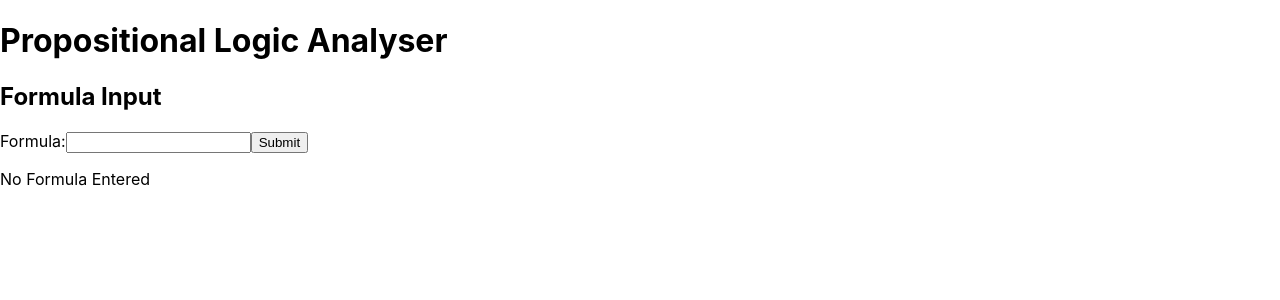
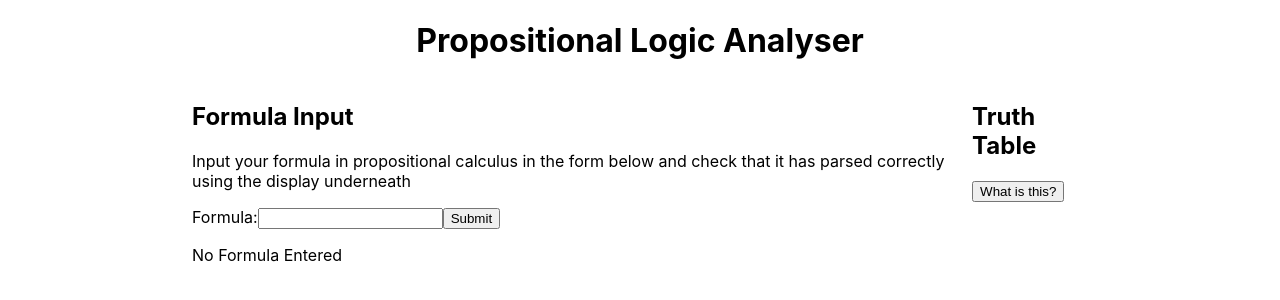
Before and after one commit to davidveitch11/LogicAnalyser, a React (Create React App) app: page / in a window 1280 px wide. Shown: the top 300 px of the page. Built offline with nearby package versions, Linux system fonts and the light colour scheme; what antlr4 would draw is missing.

Commit message:
Added more style, info, comments

```diff
--- a/src/App.css
+++ b/src/App.css
@@ -1,38 +1,18 @@
-.App {
+
+.table {
+  display: table;
+  margin: auto;
+  max-width: 70vw;
+}
+
+.row {
+  display: table-row;
+}
+
+.col {
+  display: table-cell;
+}
+
+h1 {
   text-align: center;
 }
-
-.App-logo {
-  height: 40vmin;
-  pointer-events: none;
-}
-
-@media (prefers-reduced-motion: no-preference) {
-  .App-logo {
-    animation: App-logo-spin infinite 20s linear;
-  }
-}
-
-.App-header {
-  background-color: #282c34;
-  min-height: 100vh;
-  display: flex;
-  flex-direction: column;
-  align-items: center;
-  justify-content: center;
-  font-size: calc(10px + 2vmin);
-  color: white;
-}
-
-.App-link {
-  color: #61dafb;
-}
-
-@keyframes App-logo-spin {
-  from {
-    transform: rotate(0deg);
-  }
-  to {
-    transform: rotate(360deg);
-  }
-}
--- a/src/App.js
+++ b/src/App.js
@@ -7,25 +7,29 @@ import CNFDisplay from './CNFDisplay';
 import DPLL from './DPLL';
 
 function App() {
-    return <>
-        <Title />
+    return <div className='app'>
+        <h1>Propositional Logic Analyser</h1>
+        <div className='table'>
             <FormulaManager>
+                <div className="row">
+                    <div className='col'>
                         {/* Form to enter the propositional formula */}
                         <FormulaForm />
 
                         {/* Display of the CNF representation of the formula */}
                         <CNFDisplay />
 
+                        {/* Section to perform DPLL processing of the formula */}
                         <DPLL />
-
+                    </div>
+                    <div className='col'>
                         {/* Truth table (if possible) for the proposition */}
                         <TruthTable />
+                    </div>
+                </div>
             </FormulaManager>
-    </>;
-}
-
-function Title() {
-    return <h1>Propositional Logic Analyser</h1>
+        </div>
+    </div>;
 }
 
 export default App;
--- a/src/Contexts.js
+++ b/src/Contexts.js
@@ -11,7 +11,8 @@ const FormulaContext = React.createContext(
         setFormula: () => {},
         tree : null,
         error: null,
-        cnf: null
+        cnf: null,
+        dpll: null
     }
 );
 
--- a/src/DPLL.js
+++ b/src/DPLL.js
@@ -1,131 +1,56 @@
-import { useContext, useState } from "react";
+import { useContext } from "react";
 import { FormulaContext } from "./Contexts";
+import WhatIsThisBtn from "./WhatIsThisBtn";
 
+/**
+ * This component will display the results of DPLL analysis on the formula parsed.
+ * See DPLLCalculations for details
+ */
 function DPLL() {
-    const {cnf} = useContext(FormulaContext)
-    const [out, outSetter] = useState([])
+    const {dpll} = useContext(FormulaContext)
 
-    if (!cnf) {
-        if (out.length > 0) {
-            outSetter([])
-        }
-
-        return null
-    }
-
-    const recalculate = () => {
-        const newOut = []
-        const print = line => {
-            newOut.push(line)
-        }
-
-        const {result, assignment} = doDPLL(cnf, print)
-
-        if (result) {
-            print("Formula is satisfied by " + assignment)
-        } else {
-            print("Formula is unsatisfiable")
-        }
-        outSetter(newOut)
+    // Dont display if nothing available
+    if (!dpll) {
+        return null;
     }
 
     return (
         <div id="dpll">
             <h2>DPLL analysis</h2>
-            <button type="button" onClick={recalculate}>Perform DPLL</button>
-            {out.map((line, i) => <p key={"line" + i}>{line}</p>)}
+
+            {/* Explain to user what this does */}
+            <WhatIsThisBtn>
+                <p>
+                    DPLL is an algorithm for determining if a proposition is
+                    satisfiable and finding and least one satisfying assignment.
+                </p>
+                <p>
+                    The first step is to convert the formula to CNF (see above).
+                    Once this has been done DPLL performs 'unit propagation' as
+                    far as it can. This involves finding a 'unit' - a clause
+                    containing just on literal so that any assignment must have
+                    literal be true - and removing any clause containing the same
+                    literal - since the literal is true, the clause is satisfied -
+                    and removing the negation of the literal from anywhere else -
+                    since it will be false, it cannot satisfy those clauses.
+                </p>
+                <p>
+                    If there are no units, one must be chosen by selecting a random
+                    literal and assuming it is true, propagating it and continuing
+                    to see if an assignment can be found, and backtracking and
+                    choosing a different literal otherwise.
+                </p>
+                <p>
+                    If the formula is emptied - no more clauses - then it is satisfied.
+                    If the formula contains an empty clause then no assignment will
+                    satisfy it, so the formula is unsatisfiable.
+                </p>
+            </WhatIsThisBtn>
+
+            {/* Display the lines of text in DPLL as rows */}
+            {dpll.map((line, i) => <p key={"line" + i}>{line}</p>)}
         </div>
     );
 }
 
-function doDPLL(cnf, print) {
-    print("Starting iteration with CNF: " + cnfToString(cnf))
-
-    // Check for exit condition
-    if (cnf.length === 0) {
-        print("Found empty formula (satisfied)")
-        return {result: true, assignment: []}
-    }
-    if (cnf.some(clause => clause.length === 0)) {
-        print("Found empty clause (contradiction)")
-        return {result: false, assignment: []}
-    }
-
-    // Make copy of objects
-    let newCNF = cnf.map(clause => [...clause])
-
-    // Find unit clause (or null if no clauses are units)
-    const [unit] = newCNF.find(clause => clause.length === 1) || [null]
-
-    if (!unit) {
-        // Without a unit clause, take a random guess
-
-        print("No unit clauses found");
-
-        let found = false;
-        let ret = {result: false, assignment: []};
-
-        cnf.forEach(clause => clause.forEach(literal => {
-            if (found) {
-                return;
-            }
-
-            print("Guess using literal " + literal.toString() + " from clause {" + clause.join(",") + "}")
-
-            // Use literal as the unit
-            const nCNF = propagateUnit(newCNF, literal, print)
-
-            const {result, assignment} = doDPLL(nCNF, print)
-            if (result) {
-                found = true;
-                ret = {result, assignment: [...assignment, literal]}
-                return;
-            }
-
-            print("Backtracking literal " + literal.toString() + " from clause {" + clause.join(",") + "}")
-        }))
-
-        return ret;
-    }
-
-    // With a unit clause, perform propagation
-
-    newCNF = propagateUnit(newCNF, unit, print);
-
-    // const strings = newCNF.map(clause => "{" + clause.join(",") + "}")
-    // lines.push(str, "new CNF: " + strings.join(" "))
-
-    const {result, assignment} = doDPLL(newCNF, print)
-    return {result, assignment: [...assignment, unit]}
-}
-
-function propagateUnit(cnf, unit, print) {
-    // Remove clauses with literals which match the unit
-    let removedClauses = cnf.filter(clause => clause.some(literal => literal.matches(unit) === 1))
-
-    // Remove literals which match the unit's inverse from clauses
-    let removedLiterals = cnf.filter(clause => clause.some(literal => literal.matches(unit) === -1))
-
-    print(
-        "propagating unit: " + unit.toString()
-        + "; "
-        + "removed " + removedClauses.length
-        + " clause(s): " + cnfToString(removedClauses)
-        + "; "
-        + "removed unit from " + removedLiterals.length
-        + " clause(s): " + cnfToString(removedLiterals)
-    )
-
-    // Perform removals
-    cnf = cnf.filter(clause => !clause.some(literal => literal.matches(unit) === 1))
-    cnf = cnf.map(clause => clause.filter(literal => literal.matches(unit) === 0))
-
-    return cnf
-}
-
-function cnfToString(cnf) {
-    const strings = cnf.map(clause => "{" + clause.join(",") + "}")
-    return strings.join(" ")
-}
-
 export default DPLL;
--- /dev/null
+++ b/src/DPLLCalculations.js
@@ -0,0 +1,134 @@
+/**
+ * This function takes a CNF string and uses the DPLL algorithm recursively
+ * to determine if the string is satisfiable.
+ * It returns a list of human-readable strings describing its process and
+ * the result it reaches.
+ */
+function recalculateDPLL(cnf) {
+    // A list of human-readable strings for the user
+    const strings = []
+    const print = str => strings.push(str)
+
+    // Start calculation
+    const {result, assignment} = doDPLL(cnf, print)
+
+    // Add a string for the final result
+    if (result) {
+        print("Formula is satisfied by " + assignment)
+    } else {
+        print("Formula is unsatisfiable")
+    }
+
+    return strings
+}
+
+/**
+ * Recursively perform DPLL on the CNF formula until either satisfaction occurs
+ * or it is determined to be unsatisfiable. It takes the formula and a print
+ * function which must accept strings and returns an object with two fields:
+ * result containing true (if satisfied) or false, and assignment containing an
+ * array of the literals which are true in order to satisfy the formula.
+ */
+function doDPLL(cnf, print) {
+    print("Starting iteration with CNF: " + cnfToString(cnf))
+
+    // Check for exit condition
+    if (cnf.length === 0) {
+        print("Found empty formula (satisfied)")
+        return {result: true, assignment: []}
+    }
+    if (cnf.some(clause => clause.length === 0)) {
+        print("Found empty clause (contradiction)")
+        return {result: false, assignment: []}
+    }
+
+    // Make copy of objects
+    let newCNF = cnf.map(clause => [...clause])
+
+    // Find unit clause (or null if no clauses are units)
+    const [unit] = newCNF.find(clause => clause.length === 1) || [null]
+
+    if (!unit) {
+        // Without a unit clause, take a random guess
+
+        print("No unit clauses found");
+
+        // Used to break the loop
+        let found = false;
+
+        // Return value
+        let ret = {result: false, assignment: []};
+
+        // Iterate over all literals
+        cnf.forEach(clause => clause.forEach(literal => {
+            if (found) {
+                return;
+            }
+
+            print("Guess using literal " + literal.toString() + " from clause {" + clause.join(",") + "}")
+
+            // Use literal as the unit
+            const nCNF = propagateUnit(newCNF, literal, print)
+
+            // Recurse
+            const {result, assignment} = doDPLL(nCNF, print)
+
+            // Found a satisfying result, set return value and break the loops
+            if (result) {
+                found = true;
+                ret = {result, assignment: [...assignment, literal]}
+                return;
+            }
+
+            print("Backtracking literal " + literal.toString() + " from clause {" + clause.join(",") + "}")
+        }))
+
+        return ret;
+    }
+
+    // With a unit clause, perform propagation
+
+    newCNF = propagateUnit(newCNF, unit, print);
+
+    // Recurse
+    const {result, assignment} = doDPLL(newCNF, print)
+
+    // Add this propagated unit to returned assignment
+    return {result, assignment: [...assignment, unit]}
+}
+
+function propagateUnit(cnf, unit, print) {
+    // Remove clauses with literals which match the unit
+    let removedClauses = cnf.filter(clause => clause.some(literal => literal.matches(unit) === 1))
+
+    // Remove literals which match the unit's inverse from clauses
+    let removedLiterals = cnf.filter(clause => clause.some(literal => literal.matches(unit) === -1))
+
+    print(
+        "propagating unit: " + unit.toString()
+        + "; "
+        + "removed " + removedClauses.length
+        + " clause(s): " + cnfToString(removedClauses)
+        + "; "
+        + "removed unit from " + removedLiterals.length
+        + " clause(s): " + cnfToString(removedLiterals)
+    )
+
+    // Perform removals
+    cnf = cnf.filter(clause => !clause.some(literal => literal.matches(unit) === 1))
+    cnf = cnf.map(clause => clause.filter(literal => literal.matches(unit) === 0))
+
+    return cnf
+}
+
+/**
+ * Return a string representing the given CNF formula
+ */
+function cnfToString(cnf) {
+    const strings = cnf.map(clause => "{" + clause.join(",") + "}")
+    return strings.join(" ")
+}
+
+export {
+    recalculateDPLL
+}
--- a/src/FormulaForm.js
+++ b/src/FormulaForm.js
@@ -22,6 +22,9 @@ function FormulaForm() {
     return <div id="formula-input">
         <h2>Formula Input</h2>
 
+        <p>Input your formula in propositional calculus in the form below and
+            check that it has parsed correctly using the display underneath</p>
+
         <form onSubmit={handleSubmit}>
             <label>
                 Formula:
--- a/src/FormulaManager.js
+++ b/src/FormulaManager.js
@@ -3,6 +3,7 @@ import { useState } from 'react';
 import {FormulaContext} from './Contexts';
 import antlr4 from 'antlr4';
 import { LogicLexer, LogicParser, MyLogicListener } from './parser';
+import { recalculateDPLL } from './DPLLCalculations';
 
 /**
  * Component responsible for managing the formula.
@@ -21,6 +22,8 @@ function FormulaManager({children}) {
     const [error, errorSetter] = useState(null)
     // CNF representation of the formula (if available)
     const [cnf, cnfSetter] = useState(null)
+    // Strings from the calculation using DPLL
+    const [dpll, dpllSetter] = useState(null)
 
     const setFormula = formula => {
         // Save the string representation
@@ -32,6 +35,7 @@ function FormulaManager({children}) {
         if (formula === "") {
             treeSetter(null)
             cnfSetter(null)
+            dpllSetter(null)
             return;
         }
 
@@ -46,9 +50,13 @@ function FormulaManager({children}) {
         // Convert the tree into CNF
         const cnfRep = newTree.copy().toCNF()
         cnfSetter(cnfRep)
+
+        // Use DPLL and collect the information strings
+        const dpllStrings = recalculateDPLL(cnfRep)
+        dpllSetter(dpllStrings)
     }
 
-    const value = {formula, setFormula, tree, error, cnf}
+    const value = {formula, setFormula, tree, error, cnf, dpll}
 
     return (
         <FormulaContext.Provider value={value}>
--- a/src/TruthTable.js
+++ b/src/TruthTable.js
@@ -1,10 +1,27 @@
 import { useContext } from "react";
 import { FormulaContext } from "./Contexts";
+import WhatIsThisBtn from "./WhatIsThisBtn";
 
 // The maximum number of (different) propositions that can be used before the
 // number of possible assignments grows too large.
 // Set to five, at most 32 (i.e., 2^5) assignments can be given.
 const MAX_TABLE = 5;
+
+function TruthTable() {
+    return <div id="truth-table">
+        <h2>Truth Table</h2>
+
+        <WhatIsThisBtn>
+            <p>
+                The truth table shows all possible assignments for the propositional
+                variables in the formula and the evaluation of the formula using these
+                assignments.
+            </p>
+        </WhatIsThisBtn>
+
+        <TruthTableInner />
+    </div>
+}
 
 /**
  * Component for showing the truth table for a given formula tree.
@@ -16,7 +33,7 @@ const MAX_TABLE = 5;
  * If there are no propositions, there will be just one evaluation, so no table is
  * shown.
  */
-function TruthTable() {
+function TruthTableInner() {
     const {tree} = useContext(FormulaContext)
 
     // Don't display if no formula available
--- /dev/null
+++ b/src/WhatIsThisBtn.js
@@ -0,0 +1,22 @@
+import { useState } from "react";
+
+/**
+ * A "What Is This?" button will display as a button which will
+ * display its contents when clicked and hide when clicked again.
+ * The contents will be the children of the element
+ */
+export default function WhatIsThisBtn({children}) {
+    const [show, setShow] = useState(false)
+
+    const toggleShow = () => {
+        setShow(!show)
+    }
+
+    const text = show ? "Hide Contents" : "What is this?"
+    const inner = show ? children : null;
+
+    return <div className="what-btn">
+        <button type="button" onClick={toggleShow}>{text}</button>
+        {inner}
+    </div>
+}
```
Also changed, not shown: src/CNFDisplay.js (+26 -1 lines). Lines whose indentation alone changed are shown as unchanged.
